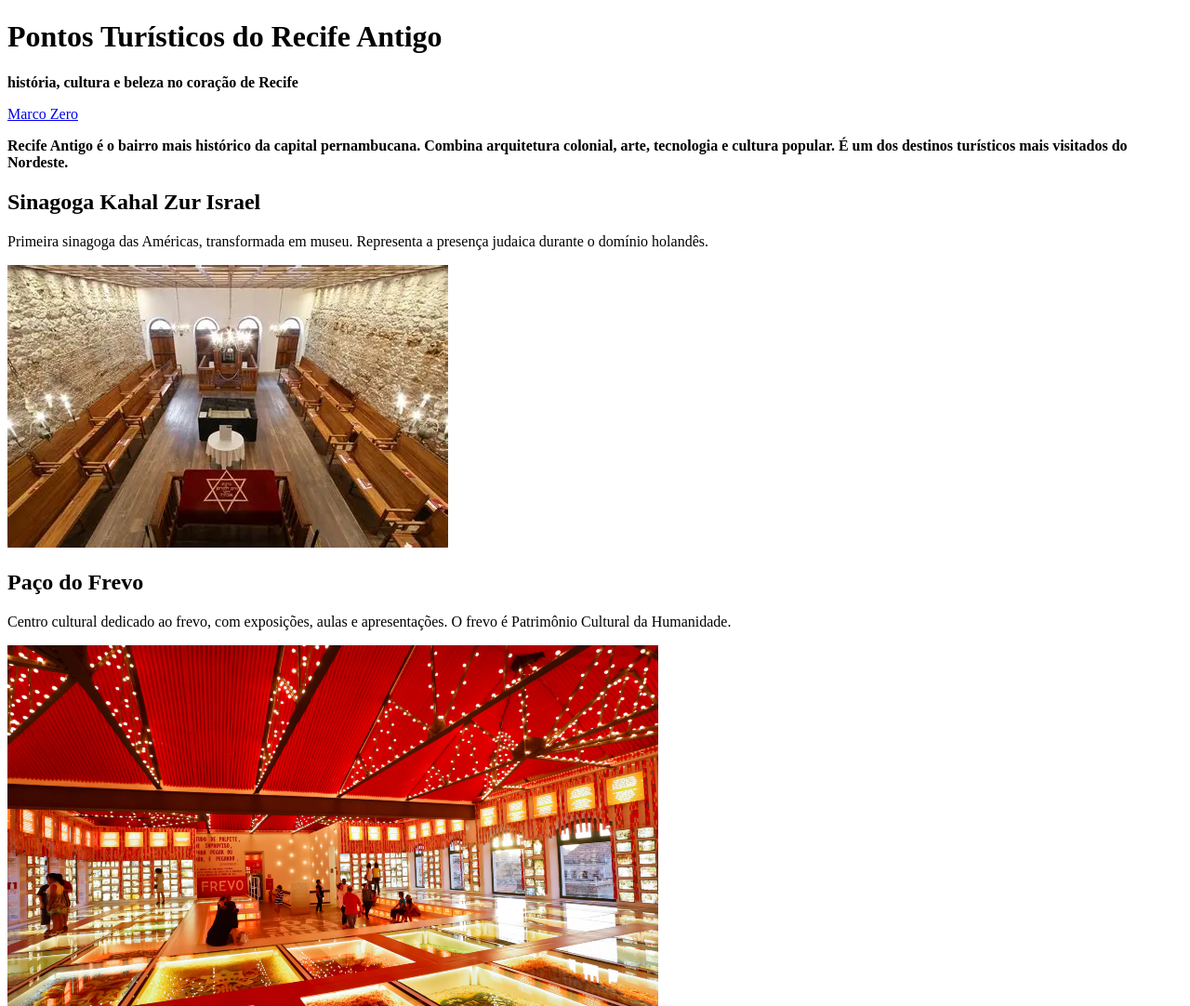
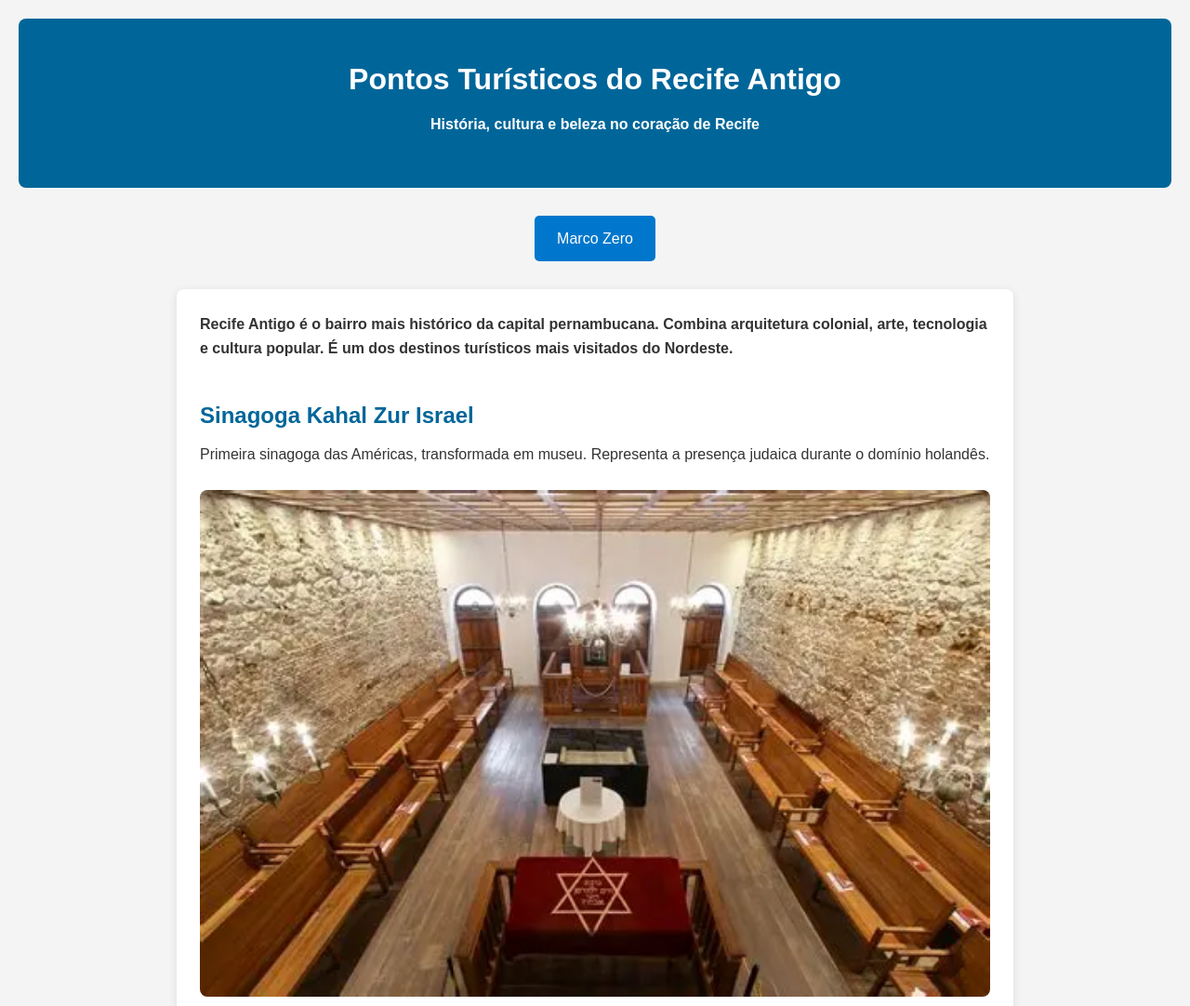
Before and after one commit to isahvs/turismo-em-Recife, a plain HTML site: page recifeantigo.html in a window 1280 px wide. Shown: the top 1082 px of the page at 93% size. Drawn offline with Linux system fonts and the light colour scheme.

Commit message:
adição de style.css

```diff
--- /dev/null
+++ b/recifeantigo.css
@@ -0,0 +1,82 @@
+* {
+  margin: 0;
+  padding: 0;
+  box-sizing: border-box;
+}
+
+body {
+  font-family: Arial, sans-serif;
+  background-color: #f4f4f4;
+  color: #333;
+  line-height: 1.6;
+  padding: 20px;
+}
+
+header {
+  background-color: #006699;
+  color: white;
+  text-align: center;
+  padding: 40px 20px;
+  border-radius: 8px;
+  margin-bottom: 30px;
+}
+
+header h1 {
+  font-size: 2em;
+  margin-bottom: 10px;
+}
+
+.botao-container {
+  text-align: center;
+  margin-bottom: 30px;
+}
+
+.btn {
+  display: inline-block;
+  padding: 12px 24px;
+  background-color: #0077cc;
+  color: white;
+  text-decoration: none;
+  border-radius: 5px;
+  transition: background-color 0.3s ease;
+}
+
+.btn:hover {
+  background-color: #005fa3;
+}
+
+main {
+  max-width: 900px;
+  margin: 0 auto;
+  background-color: white;
+  padding: 25px;
+  border-radius: 8px;
+  box-shadow: 0 2px 10px rgba(0, 0, 0, 0.1);
+}
+
+section {
+  margin-bottom: 40px;
+}
+
+h2 {
+  color: #006699;
+  margin-bottom: 10px;
+}
+
+p {
+  margin-bottom: 15px;
+}
+
+img {
+  width: 100%;
+  height: auto;
+  border-radius: 8px;
+  margin-top: 10px;
+}
+
+footer {
+  text-align: center;
+  margin-top: 50px;
+  color: #777;
+  font-size: 0.9em;
+}
--- a/recifeantigo.html
+++ b/recifeantigo.html
@@ -4,21 +4,25 @@
   <meta charset="UTF-8">
   <meta name="viewport" content="width=device-width, initial-scale=1">
   <title>Pontos Turísticos do Recife Antigo</title>
+  <link rel="stylesheet" href="recifeantigo.css">
 </head>
 <body>
 
   <header>
     <h1>Pontos Turísticos do Recife Antigo</h1>
-    <p><strong>história, cultura e beleza no coração de Recife</strong></p>
+    <p><strong>História, cultura e beleza no coração de Recife</strong></p>
   </header>
-  <div>
+
+  <div class="botao-container">
     <a href="index.html" class="btn" target="_blank">Marco Zero</a>
   </div>
-  <div>
-    <section>
+
+  <main>
+    <section class="intro">
       <p><strong>Recife Antigo é o bairro mais histórico da capital pernambucana. Combina arquitetura colonial, arte, tecnologia e cultura popular. É um dos destinos turísticos mais visitados do Nordeste.</strong></p>
     </section>
-   <section>
+
+    <section>
       <h2>Sinagoga Kahal Zur Israel</h2>
       <p>Primeira sinagoga das Américas, transformada em museu. Representa a presença judaica durante o domínio holandês.</p>
       <img src="img/sinagoga Kahal Zur.webp" alt="Sinagoga Kahal Zur Israel">
@@ -35,7 +39,7 @@
       <p>Museu moderno sobre o sertão nordestino e a vida de Luiz Gonzaga. Usa tecnologia e música para criar uma experiência imersiva.</p>
       <img src="img/Cais do Sertão.jpg" alt="Cais do Sertão">
     </section>
-  </div>
+  </main>
 
   <footer>
     <p><small>2025 - Apresentação criada para fins educacionais.</small></p>
--- /dev/null
+++ b/style.css
@@ -0,0 +1,72 @@
+* {
+    margin: 0;
+    padding: 0;
+    box-sizing: border-box;
+}
+
+body {
+    font-family: Arial, sans-serif;
+    line-height: 1.6;
+    background-color: #f4f4f4;
+    color: #333;
+    padding: 20px;
+}
+
+header {
+    background-color: #0077cc;
+    color: white;
+    padding: 30px 20px;
+    text-align: center;
+    border-radius: 8px;
+    margin-bottom: 20px;
+}
+
+h1 {
+    font-size: 2em;
+}
+
+.botao-container {
+    text-align: center;
+    margin-bottom: 20px;
+}
+
+.btn {
+    display: inline-block;
+    padding: 12px 24px;
+    background-color: #0077cc;
+    color: white;
+    text-decoration: none;
+    border-radius: 5px;
+    transition: background-color 0.3s ease;
+}
+
+.btn:hover {
+    background-color: #005fa3;
+}
+
+main {
+    background-color: white;
+    padding: 20px;
+    border-radius: 8px;
+    box-shadow: 0 2px 8px rgba(0, 0, 0, 0.1);
+    max-width: 800px;
+    margin: 0 auto;
+}
+
+p {
+    margin-bottom: 20px;
+}
+
+img {
+    width: 100%;
+    height: auto;
+    border-radius: 8px;
+    margin: 20px 0;
+}
+
+footer {
+    text-align: center;
+    padding: 15px;
+    margin-top: 30px;
+    color: #777;
+}
```
Also changed, not shown: index.html (+5 -3 lines).
